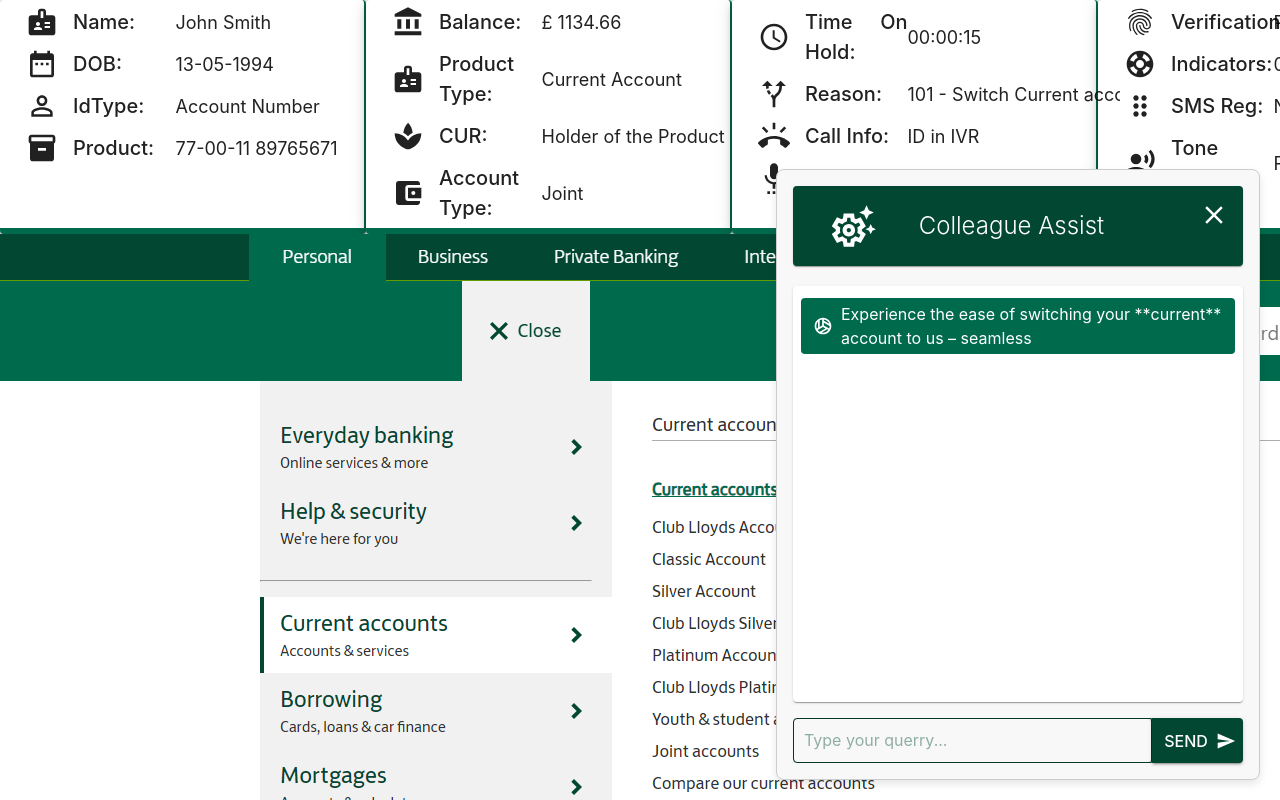
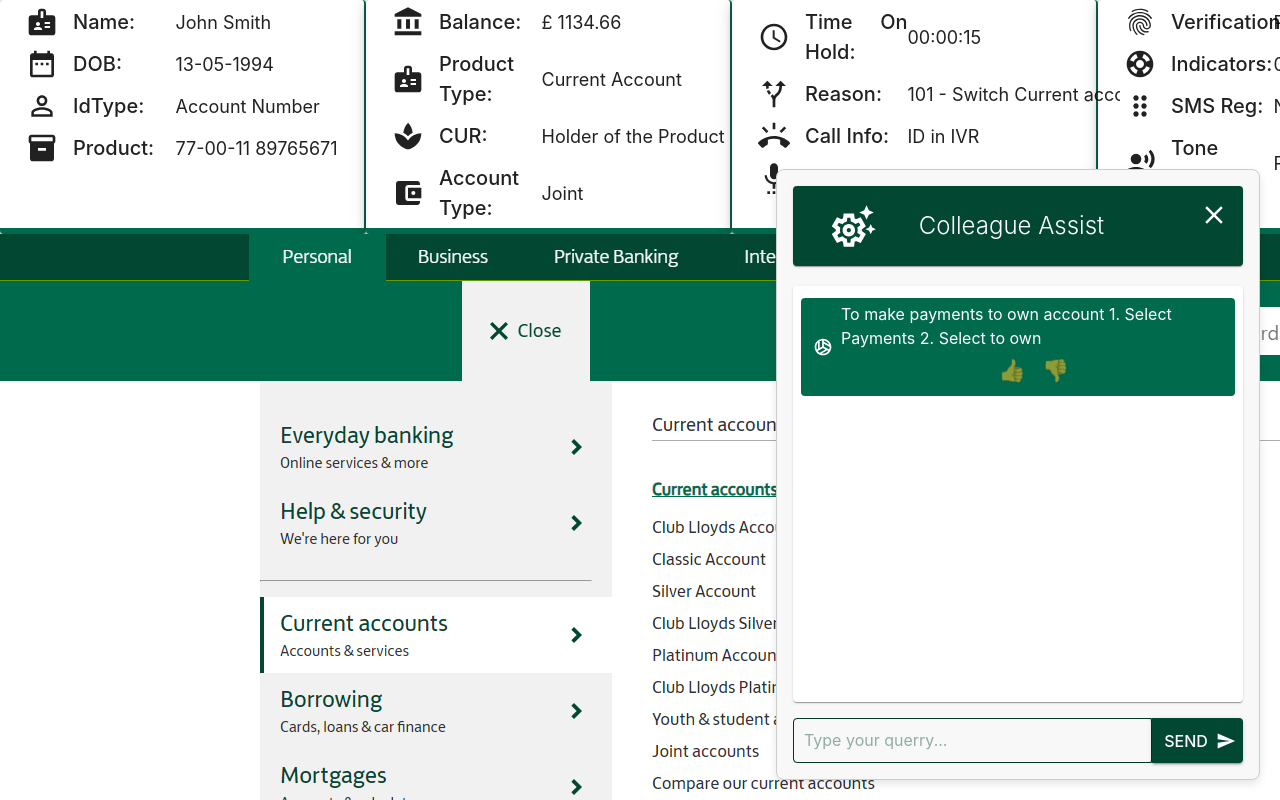
Before and after one commit to naveenpraneshgururajan/BotDesign, a React (Create React App) app: page / in a window 1280 px wide. Built offline with nearby package versions, Linux system fonts and the light colour scheme.

Commit message:
feedback button

```diff
--- a/src/ChatbotComponent.js
+++ b/src/ChatbotComponent.js
@@ -42,11 +42,32 @@
   const [tooltipOpen, setTooltipOpen] = useState(true);
   const [defaultMessageDisplayed, setDefaultMessageDisplayed] = useState(false);
   const tooltipRef = useRef(null);
+  const [feedbackStatus, setFeedbackStatus] = useState({
+    liked: false,
+    disliked: false,
+  });
+  const [typeCompleted, setTypeCompleted] = useState(false);
 
   const messagesEndRef = useRef(null);
   const inputRef = useRef(null);
 
   var apiRes = true;
+
+  const handleFeedback = (isLike, index) => {
+    setFeedbackStatus({
+      liked: isLike && !feedbackStatus.liked,
+      disliked: !isLike && !feedbackStatus.disliked,
+    });
+
+    // You can update the state of messages based on the index
+    const updatedMessages = [...messages];
+    updatedMessages[index] = {
+      ...updatedMessages[index],
+      liked: isLike,
+      disliked: !isLike,
+    };
+    setMessages(updatedMessages);
+  };
 
   useEffect(() => {
     // Scroll to the bottom of the chat container
@@ -102,6 +123,7 @@
 
     const delay1 = 2000; // Adjust the delay time in milliseconds
     const timeoutId1 = setTimeout(openChatbotWithDelay, delay1);
+    if (timeoutId1) setTypeCompleted(true);
 
     // Clean up the timeout when the component is unmounted
     return () => clearTimeout(timeoutId1);
@@ -198,6 +220,13 @@
   const handleOpenBot = () => {
     return setIsvisible(true);
   };
+
+  // Add this function to your component
+  const removeDocTags = (text) => {
+    // Use regex to remove [doc1], [doc2], etc. patterns
+    return text.replace(/\[doc\d+\]/g, "");
+  };
+
   const handleSubmit = async (e) => {
     e.preventDefault();
     if (!input.trim()) return;
@@ -207,13 +236,16 @@
     setMessages((prevMessages) => [...prevMessages, aiMessage]);
     const response = await chatWithGPT3(input);
 
+    // Remove [doc1], [doc2], etc. from the response
+    const cleanedResponse = removeDocTags(response);
+
     // Display AI message with typing effect
     const typedResponse = await new Promise((resolve) => {
       const delayBetweenCharacters = 50; // Adjust the delay time between characters
       let currentCharacter = 0;
       let intervalId = setInterval(() => {
-        if (currentCharacter <= response.length) {
-          const partialResponse = response.slice(0, currentCharacter);
+        if (currentCharacter <= cleanedResponse.length) {
+          const partialResponse = cleanedResponse.slice(0, currentCharacter);
           setMessages((prevMessages) => [
             ...prevMessages.slice(0, -1),
             { text: partialResponse, user: false, tooltip: false },
@@ -221,13 +253,14 @@
           currentCharacter++;
         } else {
           clearInterval(intervalId);
-          resolve(response);
+          resolve(cleanedResponse);
         }
       }, delayBetweenCharacters);
     });
 
     const newAiMessage = { text: typedResponse, user: false, tooltip: false };
     setMessages((prevMessages) => [...prevMessages.slice(0, -1), newAiMessage]);
+    setTypeCompleted(true);
     if (response && mockData[0].offerDisplay && apiRes) {
       console.log("apiRespo", apiRes);
       setTimeout(() => {
@@ -345,37 +378,89 @@
                     style={{ fontSize: 20, padding: 8, display: "flex" }}
                   />
                 )}
-                {/* {displayOffer && !message.user && message.tooltip ? (
-                  <div ref={tooltipRef}>
-                    <Tooltip
-                      title={mockData[0].offer}
-                      arrow
-                      placement="left"
-                      open={tooltipOpen}
-                      onClose={() => setTooltipOpen(false)}
+                <div>
+                  <>{formatMessage(message.text)}</>
+                  <div>
+                    {message.user
+                      ? null
+                      : typeCompleted && (
+                          <div className="feedback-buttons">
+                            <IconButton
+                              onClick={() => handleFeedback(true, index)}
+                              className={
+                                feedbackStatus.liked ? "sparkling" : ""
+                              }
+                              style={{
+                                color: message.liked && "green",
+                                border: "none",
+                                fontSize: "22px",
+                              }}
                             >
-                      <IconButton onClick={handleTooltipToggle}>
-                        <InfoOutlinedIcon
-                          style={{ fontSize: 20, color: "#fff" }}
-                        />
+                              👍
                             </IconButton>
-                      {formatMessage(message.text)}
-                    </Tooltip>
+                            <IconButton
+                              onClick={() => handleFeedback(false, index)}
+                              style={{
+                                color: message.disliked && "red",
+                                border: "none",
+                                fontSize: "22px",
+                              }}
+                            >
+                              👎
+                            </IconButton>
                           </div>
-                ) : ( */}
-
-                {/* )} */}
-                <>{formatMessage(message.text)}</>
+                        )}
+                  </div>
+                </div>
               </div>
             ))}
+
+            {/* {messages.map((message, index) => (
+              <>
+                {message.user ? null : (
+                 typeCompleted && <div className="feedback-buttons">
+                    <IconButton
+                      onClick={() => handleFeedback(true, index)}
+                      style={{
+                        color: message.liked && "green",
+                        border: "none",
+                        fontSize:"22px"
+                      }}
+                    >
+                      👍
+                    </IconButton>
+                    <IconButton
+                      onClick={() => handleFeedback(false, index)}
+                      style={{
+                        color: message.disliked && "red",
+                        border: "none",
+                        fontSize:"22px"
+                      }}
+                    >
+                      👎
+                    </IconButton>
+                  </div>
+                )}
+              </>
+            ))} */}
             <div ref={messagesEndRef}></div>
           </Paper>
 
           <div>
             {displayOffer && (
-          <div className="offer-available-section" style={{ background: '#FFECB3', padding: '10px', marginBottom: '15px',marginTop:'10px', borderRadius: '8px' }}>
-            <Typography variant="body1" color="primary">
-              Offer Available
+              <div
+                className="offer-available-section"
+                style={{
+                  background: "#FFECB3",
+                  padding: "15px",
+                  marginBottom: "15px",
+                  marginTop: "10px",
+                  borderRadius: "8px",
+                  border: "2px solid #FF9800",
+                }}
+              >
+                <Typography variant="body1" color="textPrimary">
+                  <strong>Offer Available</strong>
                 </Typography>
                 <Typography variant="body2" color="textPrimary">
                   {mockData[0].offer}
--- a/src/css/Chatbot.css
+++ b/src/css/Chatbot.css
@@ -12,7 +12,7 @@
   box-shadow: 0 4px 8px rgba(0, 0, 0, 0.1);
   opacity: 0;
   visibility: hidden;
-  transition:opacity 0.5s ease-in, visibility 0.5s ease-in;
+  transition: opacity 0.5s ease-in, visibility 0.5s ease-in;
 }
 
 .chatbot-container.visible {
@@ -77,81 +77,56 @@
 .chatbot-input-form button:hover {
   background-color: #024731;
 }
- .closeButton :hover{
+.closeButton :hover {
   cursor: pointer;
   border-radius: 50%;
   background-color: #083627;
 }
 
-  .chatIcon{
+.chatIcon {
   position: fixed;
   bottom: 8%;
   right: 3%;
   font-weight: 500;
 }
-  .chatIcon:hover{
+.chatIcon:hover {
   cursor: pointer;
 }
-
-  /* .offer-available-section {
-    background-color: #ffc107; /* Yellow background color, adjust as needed */
-    /* padding: 10px;
-    border-radius: 8px; */
-    /* margin-bottom: 10px;
-  } */
-
-  /* .offer-available-section p {
-    margin: 0;
-    font-weight: bold;
-    color: #024731; /* Adjust text color as needed */
-  /* }  */
-  /* .offer-available-section {
-    position: fixed;
-    bottom: 0;
-    left: 0;
-    width: 100%;
-    background-color: #3498db;
-    padding: 10px;
-    color: #fff;
-    display: flex;
-    align-items: center;
-    justify-content: center;
-  } */
-
-  /* .offer-banner {
-    background-color: #4caf50;
+.offer-banner {
+  background-color: #4caf50; /* Green color for success */
   color: #fff;
   padding: 10px;
   text-align: center;
-  }  */
+}
 
-  /* .offer-card {
-    background-color: #ffeb3b;
-     padding: 5px;
-    text-align: center;
-    position: fixed;
-    width: 80%;
-    margin: 0 auto;
-    bottom: 10px;
-    left: 50%;
-    transform: translateX(-50%);
+/* Add styles for the visible and hidden states */
+.feedback-buttons {
+  display: flex;
+  justify-content: center;
+  color: #024731;
+}
+
+/* .feedback-buttons.hidden {
+  display: none;
+}
+
+.feedback-buttons.visible {
+  display: flex;
 } */
 
-  /* .dropdown {
-    position: relative;
-    display: inline-block;
+/* Add this to your Chatbot.css or create a new CSS file */
+@keyframes sparkling {
+  0% {
+    transform: scale(1);
+  }
+  50% {
+    transform: scale(1.2);
+  }
+  100% {
+    transform: scale(1);
+  }
 }
 
-  .dropdown-content {
-    display: none;
-    position: absolute;
-    background-color: #f9f9f9;
-    min-width: 160px;
-    box-shadow: 0 8px 16px rgba(0, 0, 0, 0.2);
-    padding: 12px;
-    z-index: 1;
+.sparkling {
+  animation: sparkling 0.5s ease-out;
 }
-
-  .dropdown:hover .dropdown-content {
-    display: block;
-  } */
--- a/src/data/welcomeData.js
+++ b/src/data/welcomeData.js
@@ -1,7 +1,6 @@
 export const welcomeData = {
   scenario1: {
-    welcomeMessage:
-      "Experience the ease of switching your current account to us – seamless transitions, personalized services, and financial convenience designed with you in mind. Make the move today for a banking experience that fits your lifestyle.",
+    welcomeMessage: `To make payments to own account \n1. Select Payments \n2. Select to own account \n3. Check Eligibility  \n4. Submit payments \n5. Check balance on From and to accounts.`,
   },
 
   scenario2: {
@@ -15,8 +14,7 @@
   },
 
   scenario4: {
-    welcomeMessage:
-      "Hello! How can i assist you today..",
+    welcomeMessage: "Hello! How can i assist you today..",
   },
 
   scenario5: {
```
Lines whose indentation alone changed are shown as unchanged.
